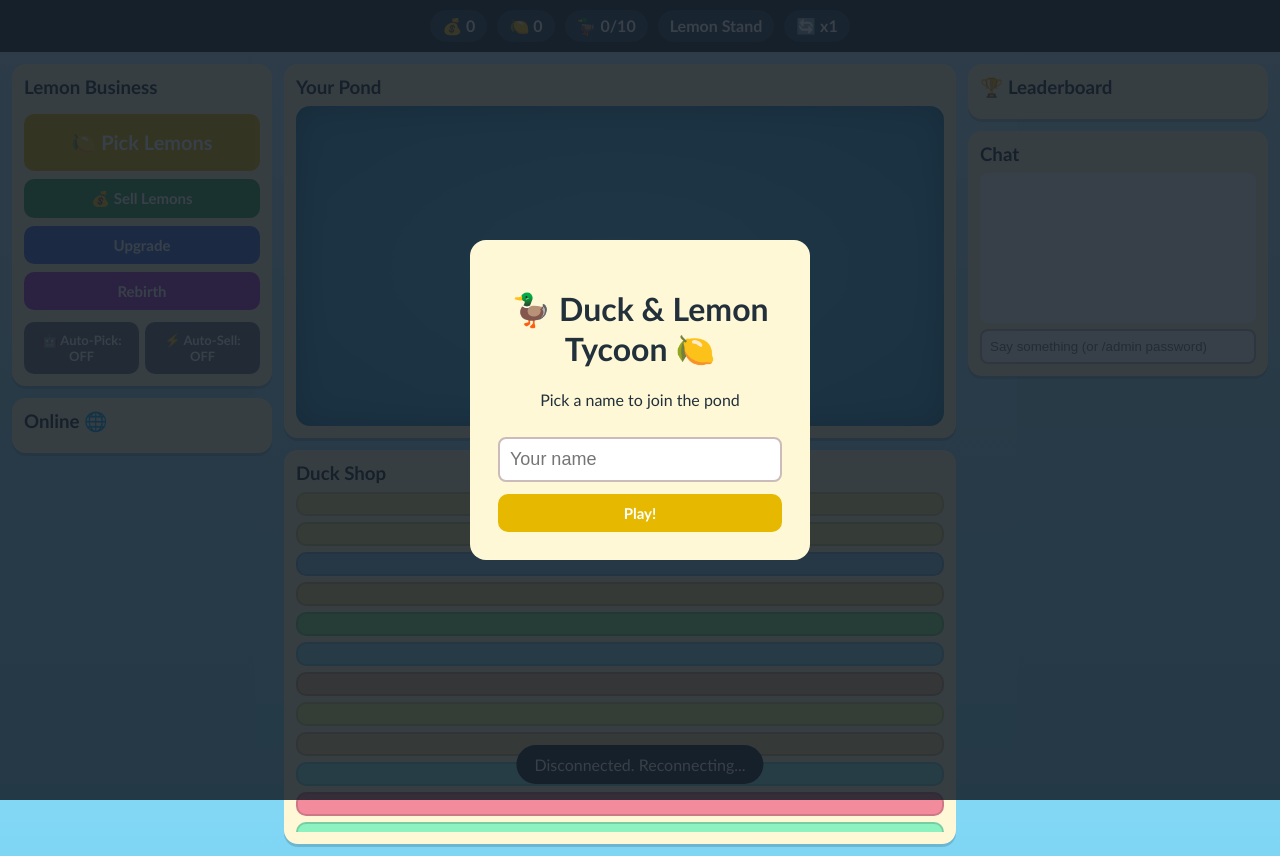
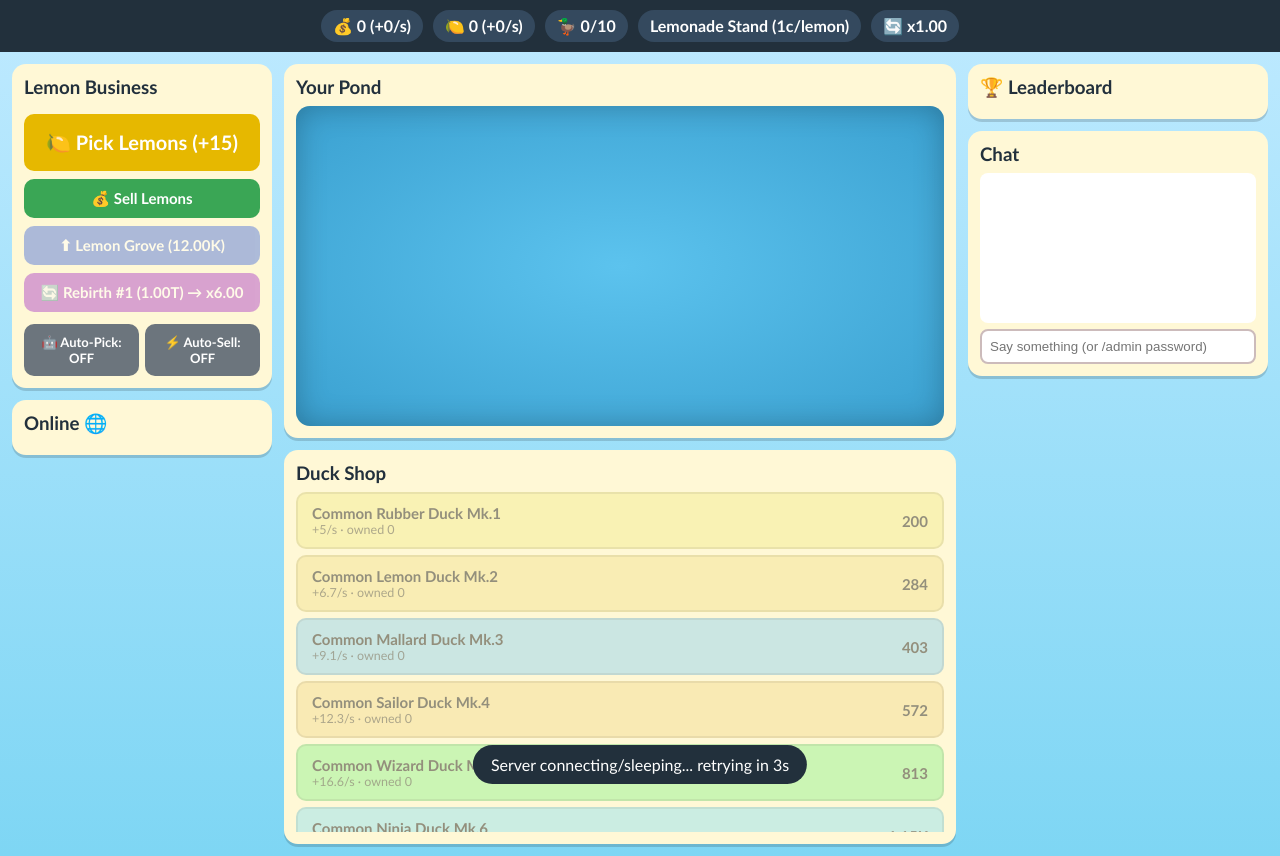
Before and after one commit to 209834-cyber/mr-duck, a website: page public/index.html in a window 1280 px wide. Both pictures are taken after a click on the button "Play!". Drawn offline with Linux system fonts and the light colour scheme.

Commit message:
Update index.html

```diff
--- a/public/index.html
+++ b/public/index.html
@@ -81,7 +81,7 @@
       <button id="upgrade">Upgrade</button>
       <button id="rebirth">Rebirth</button>
 
-      <!-- New Features: Auto Automation Toggles -->
+      <!-- Automation Toggles -->
       <div style="display:flex; gap:6px; margin-top:4px;">
         <button id="autoPickBtn" class="toggle-btn" style="flex:1;">🤖 Auto-Pick: OFF</button>
         <button id="autoSellBtn" class="toggle-btn" style="flex:1;">⚡ Auto-Sell: OFF</button>
@@ -148,7 +148,7 @@ $("nameIn").value = localStorage.getItem("duckName") || "";
 let ws, state = null;
 let autoPickInterval = null, autoSellInterval = null;
 
-// Synthesized Audio SFX
+// Web Audio API SFX
 const audioCtx = new (window.AudioContext || window.webkitAudioContext)();
 function playSound(freq, type = "sine", duration = 0.1) {
   try {
@@ -168,9 +168,21 @@ function toast(msg) {
 }
 
 function connect() {
-  ws = new WebSocket((location.protocol === "https:" ? "wss://" : "ws://") + location.host);
-  ws.onopen = () => ws.send(JSON.stringify({ t: "login", token, name: $("nameIn").value }));
-  ws.onclose = () => { toast("Disconnected. Reconnecting..."); setTimeout(connect, 2000); };
+  const wsProtocol = location.protocol === "https:" ? "wss://" : "ws://";
+  const wsHost = location.host || "mr-duck.onrender.com";
+
+  ws = new WebSocket(wsProtocol + wsHost);
+
+  ws.onopen = () => {
+    toast("Connected to Render server!");
+    ws.send(JSON.stringify({ t: "login", token, name: $("nameIn").value }));
+  };
+
+  ws.onclose = () => {
+    toast("Server connecting/sleeping... retrying in 3s");
+    setTimeout(connect, 3000);
+  };
+
   ws.onmessage = (e) => {
     const m = JSON.parse(e.data);
     if (window.onExtraMsg) window.onExtraMsg(m);
@@ -178,7 +190,7 @@ function connect() {
     if (m.t === "welcome") {
       $("login").style.display = "none";
       if (m.isAdmin) $("adminToggleBtn").style.display = "inline-block";
-      if (m.offline > 0) toast("Welcome back! Your ducks earned " + F(m.offline) + " coins while away.");
+      if (m.offline > 0) toast("Welcome back! Earned " + F(m.offline) + " coins while away.");
     }
     else if (m.t === "state") { state = m; render(); }
     else if (m.t === "board") renderBoard(m);
@@ -187,7 +199,37 @@ function connect() {
   };
 }
 
-$("joinBtn").onclick = () => { localStorage.setItem("duckName", $("nameIn").value); connect(); };
+// PLAY BUTTON HANDLER (Includes immediate local entry for Render cold starts)
+$("joinBtn").onclick = () => {
+  const playerName = $("nameIn").value.trim() || "Duck Master";
+  localStorage.setItem("duckName", playerName);
+
+  // Initialize local default state if server response is pending
+  if (!state) {
+    state = {
+      Coins: 0,
+      Income: 0,
+      Lemons: 0,
+      LemonRate: 0,
+      Total: 0,
+      Slots: 10,
+      Stage: 1,
+      Rebirths: 0,
+      Ducks: new Array(Config.DuckNames.length).fill(0)
+    };
+  }
+
+  // Instantly unlock game UI
+  $("login").style.display = "none";
+  render();
+
+  // Connect to Render backend
+  if (!ws || ws.readyState !== WebSocket.OPEN) {
+    toast("Waking up Render server...");
+    connect();
+  }
+};
+
 $("nameIn").addEventListener("keydown", (e) => { if (e.key === "Enter") $("joinBtn").click(); });
 
 const act = (a, arg) => ws && ws.readyState === 1 && ws.send(JSON.stringify({ t: "act", a, arg }));
@@ -201,7 +243,7 @@ $("rebirth").onclick = () => {
   }
 };
 
-// Automation Toggle Features
+// Automation Controls
 $("autoPickBtn").onclick = function() {
   if (autoPickInterval) {
     clearInterval(autoPickInterval); autoPickInterval = null;
@@ -222,7 +264,7 @@ $("autoSellBtn").onclick = function() {
   }
 };
 
-// Shop Population
+// Populate Shop Items
 const shopEls = [];
 Config.DuckNames.forEach((name, i) => {
   const b = document.createElement("button");
@@ -284,21 +326,24 @@ function render() {
   }
 }
 
-// FIXED renderBoard Function
 function renderBoard(m) {
   $("board").innerHTML = "";
+  if (m.rows) {
     m.rows.forEach((r) => {
       const li = document.createElement("li");
       li.textContent = `${r.name} — ${r.rebirths} rebirths, ${F(r.earned)} earned`;
       $("board").appendChild(li);
     });
+  }
 
   $("online").innerHTML = "";
+  if (m.players) {
     m.players.forEach((p) => {
       const li = document.createElement("li");
       li.textContent = `${p.name} — 🦆${p.ducks} · ${Config.StageNames[p.stage - 1]}`;
       $("online").appendChild(li);
     });
+  }
 }
 
 function addChat(name, msg) {
@@ -316,13 +361,13 @@ $("chatin").addEventListener("keydown", (e) => {
       toggleAdminModal(true);
       toast("Admin Modal Opened!");
     } else {
-      ws.send(JSON.stringify({ t: "chat", msg: txt }));
+      act("Chat", txt);
     }
     e.target.value = "";
   }
 });
 
-// ADMIN PANEL MODAL LOGIC
+// ADMIN MODAL LOGIC
 function toggleAdminModal(show) {
   const m = $("adminModal");
   m.style.display = (show !== undefined ? show : m.style.display !== "flex") ? "flex" : "none";
@@ -338,7 +383,7 @@ window.addEventListener("keydown", (e) => {
   }
 });
 
-// Admin Actions
+// Admin Control Actions
 $("admGiveCoins").onclick = () => {
   const val = parseFloat($("adminCoinsIn").value) || 1000000;
   act("AdminGiveCoins", val);
@@ -351,7 +396,7 @@ $("admClearDucks").onclick = () => { act("AdminClearDucks"); toast("Cleared Duck
 $("admGiveAllDucks").onclick = () => { act("AdminMaxDucks"); toast("Maxed Ducks"); };
 $("admBroadcast").onclick = () => {
   const msg = $("adminMsgIn").value;
-  if (msg) { ws.send(JSON.stringify({ t: "chat", msg: "📢 [ANNOUNCEMENT]: " + msg })); $("adminMsgIn").value = ""; }
+  if (msg) { act("Chat", "📢 [ANNOUNCEMENT]: " + msg); $("adminMsgIn").value = ""; }
 };
 </script>
 <script src="admin.js"></script>
```
Lines whose indentation alone changed are shown as unchanged.
